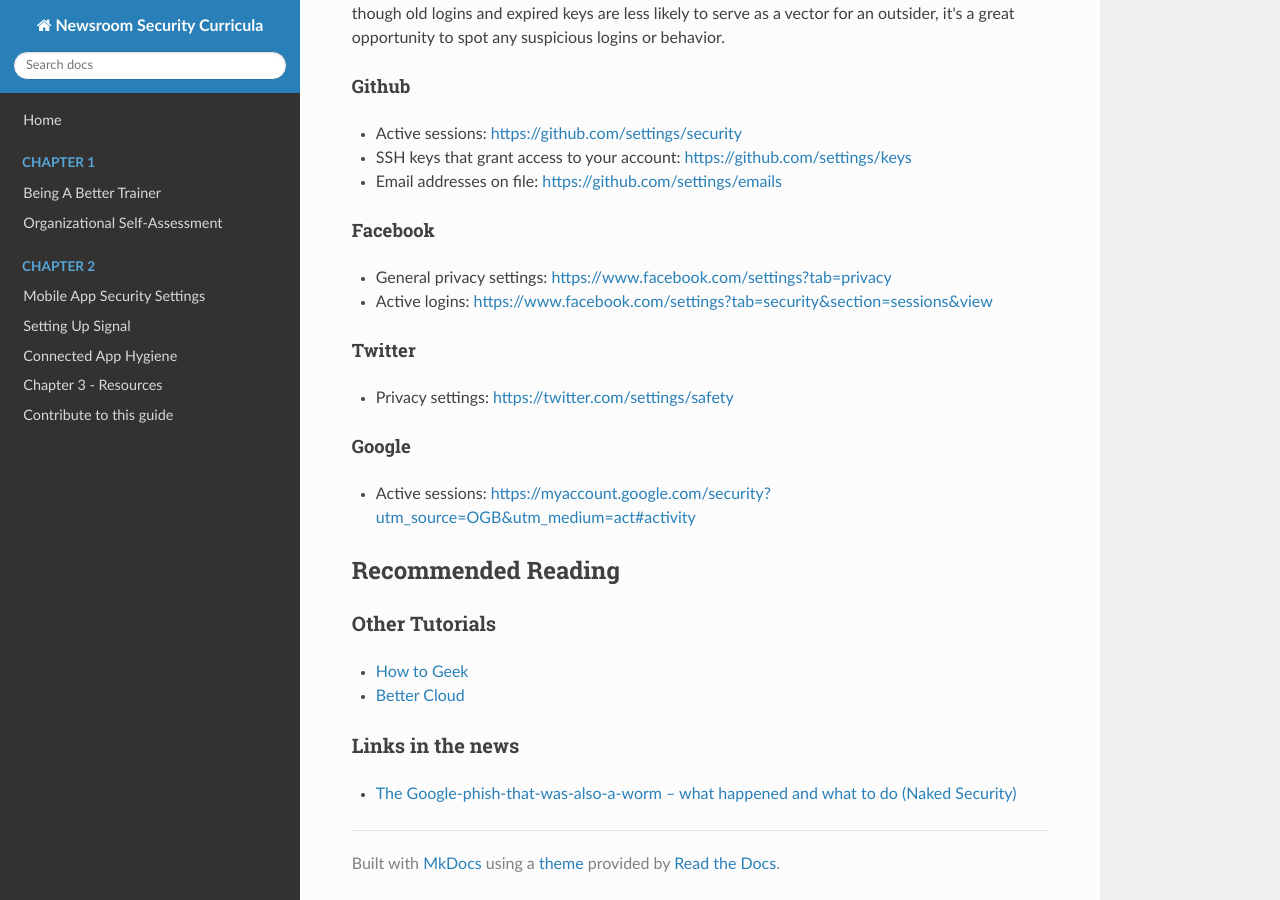
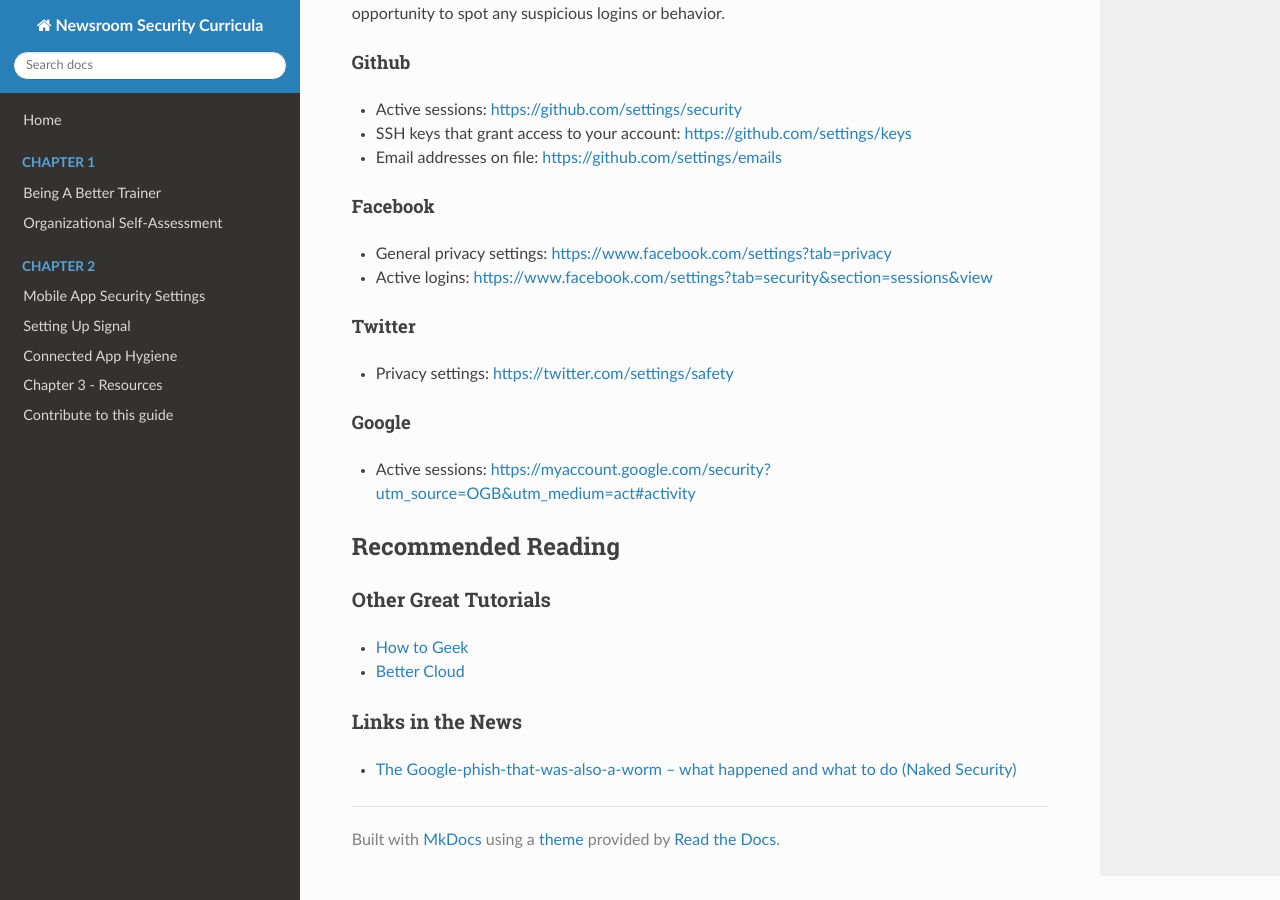
Before and after one commit to OpenNewsLabs/field-guide-security-training-newsroom, an MkDocs documentation site: the page built from docs/Chapter02-05-Good-Hygiene-For-Apps.md, in a window 1280 px wide and 900 px high, scrolled down 2020 px. Built offline with MkDocs 1.6.1, drawn with Linux system fonts in a browser that asks for light colours; nearby versions of some CDN libraries; old or Windows-style settings are respelled for this version of MkDocs.

```diff
--- a/docs/Chapter02-05-Good-Hygiene-For-Apps.md
+++ b/docs/Chapter02-05-Good-Hygiene-For-Apps.md
@@ -5,7 +5,6 @@ Overview:  Don't let orphaned apps degenerate into an unlocked back door to your
 
 ## About This Lesson Plan
 **Review date:** October 9, 2017
-
 **Lesson duration:** 30 minutes
 
 ### Level
@@ -15,7 +14,7 @@ Introductory. This is a great exercise to do as a group. Sometimes people need t
 Everyone should have their laptop.
 
 ### What materials will the instructor need?
-You want some way to share links with folks. [https://etherpad.opennews.org/](https://etherpad.opennews.org/) is handy for that, or you can send out this URL in advance.
+You want some way to share links with folks. <https://etherpad.opennews.org/> is handy for that, or you can send out this URL in advance.
 
 ### How should the instructor prepare?
 Review the recommended reading.
@@ -39,12 +38,12 @@ So go through the apps connected to your social media accounts and make sure tha
 * <https://twitter.com/settings/applications>
 
 #### Facebook
-* [https://www.facebook.com/settings?tab=applications](https://www.facebook.com/settings?tab=applications)
+* <https://www.facebook.com/settings?tab=applications>
 
 #### Github
-* [https://github.com/settings/applications](https://github.com/settings/applications)
-* [https://github.com/settings/apps/authorizations](https://github.com/settings/apps/authorizations)
-* [https://github.com/settings/installations](https://github.com/settings/installations)
+* <https://github.com/settings/applications>
+* <https://github.com/settings/apps/authorizations>
+* <https://github.com/settings/installations>
 
 ### What's Missing?
 It is worth taking a moment to take a look at any additional social networks that you're active on but aren't on this list. Look around in the privacy settings and tweak them as appropriate.
@@ -54,25 +53,25 @@ This is also a good opportunity to explore the "recognized logins" section of ea
 it's a great opportunity to spot any suspicious logins or behavior.
 
 #### Github
-* Active sessions: [https://github.com/settings/security](https://github.com/settings/security)
-* SSH keys that grant access to your account: [https://github.com/settings/keys](https://github.com/settings/keys)
-* Email addresses on file: [https://github.com/settings/emails](https://github.com/settings/emails)
+* Active sessions: <https://github.com/settings/security>
+* SSH keys that grant access to your account: <https://github.com/settings/keys>
+* Email addresses on file: <https://github.com/settings/emails>
 
 #### Facebook
-* General privacy settings: [https://www.facebook.com/settings?tab=privacy](https://www.facebook.com/settings?tab=privacy)
-* Active logins: [https://www.facebook.com/settings?tab=security&section=sessions&view](https://www.facebook.com/settings?tab=security&section=sessions&view)
+* General privacy settings: <https://www.facebook.com/settings?tab=privacy>
+* Active logins: <https://www.facebook.com/settings?tab=security&section=sessions&view>
 
 #### Twitter
-* Privacy settings: [https://twitter.com/settings/safety](https://twitter.com/settings/safety)
+* Privacy settings: <https://twitter.com/settings/safety>
 
 #### Google
-* Active sessions: [https://myaccount.google.com/security?utm_source=OGB&utm_medium=act#activity](https://myaccount.google.com/security?utm_source=OGB&utm_medium=act#activity)
+* Active sessions: <https://myaccount.google.com/security?utm_source=OGB&utm_medium=act#activity>
 
 
 ## Recommended Reading
-### Other Tutorials
-*  [How to Geek](https://www.howtogeek.com/198673/secure-your-online-accounts-by-removing-third-party-app-access/)
+### Other Great Tutorials
+* [How to Geek](https://www.howtogeek.com/198673/secure-your-online-accounts-by-removing-third-party-app-access/)
 * [Better Cloud](https://www.bettercloud.com/monitor/google-account-security-complete-guide-to-connected-apps/)
 
-### Links in the news
+### Links in the News
 * [The Google-phish-that-was-also-a-worm – what happened and what to do (Naked Security)](https://nakedsecurity.sophos.com/2017/05/05/google-phish-thats-a-worm-what-happened-and-what-to-do/)
```
